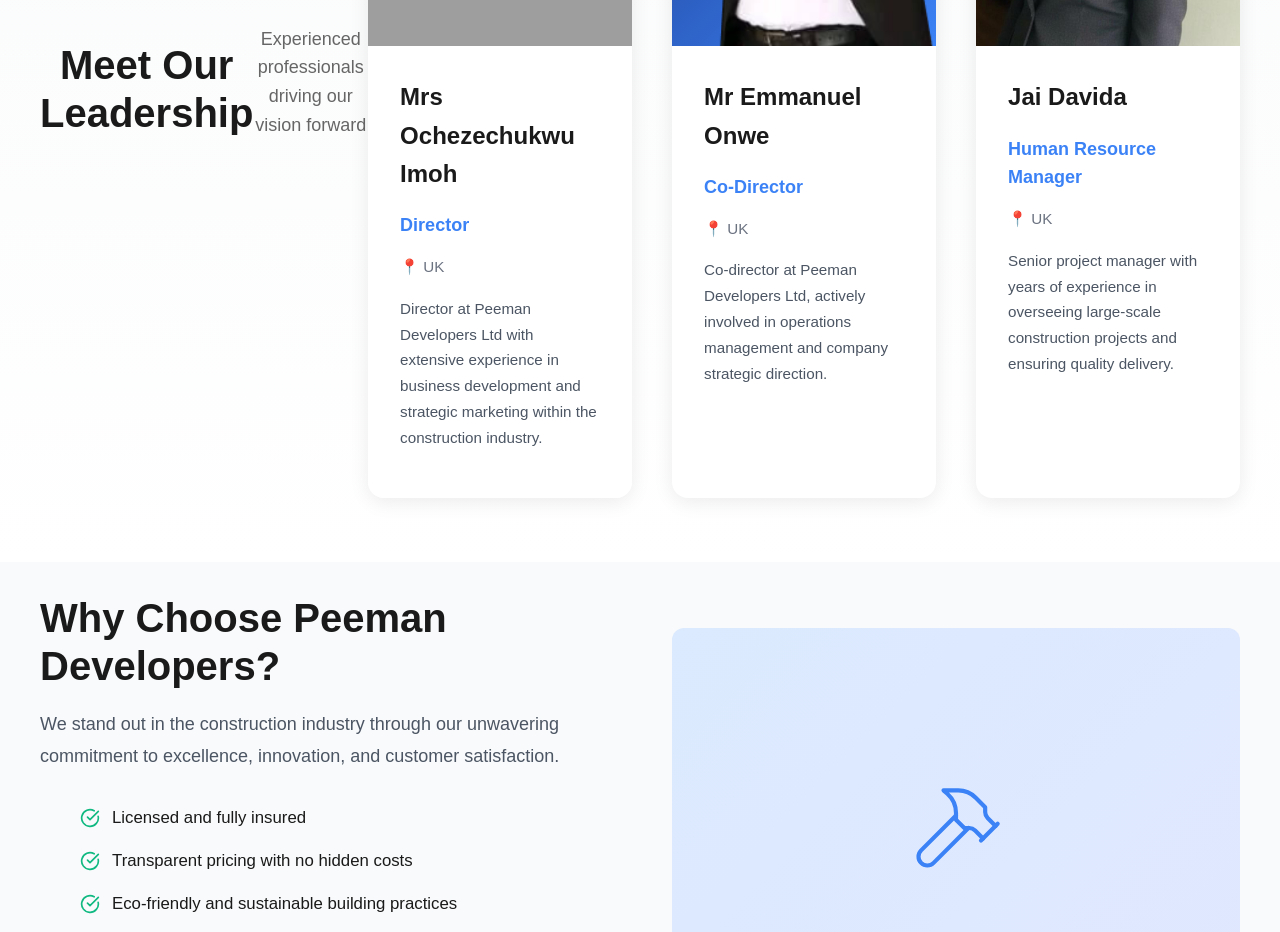
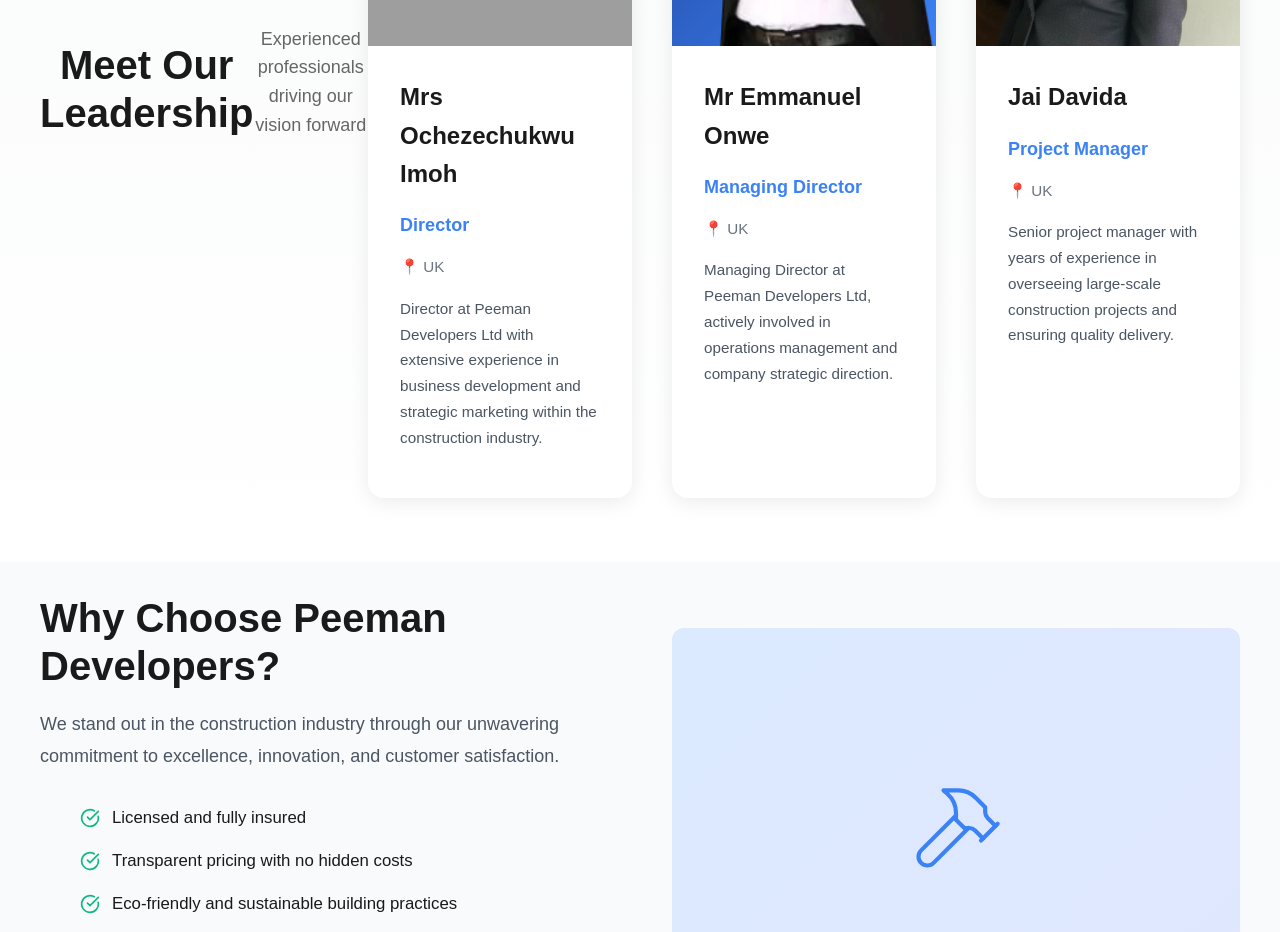
Before and after one commit to joe2sure/PEEMAN, a React (Create React App) app in the folder client/: page /about in a window 1280 px wide. Shown: the part 2400-3332 px from the top of the page. Built offline with nearby package versions, Linux system fonts and the light colour scheme; grey boxes are pictures that could not be loaded.

Commit message:
refix: about page

```diff
--- a/client/src/components/home/aboutPage/ExecutiveSection.js
+++ b/client/src/components/home/aboutPage/ExecutiveSection.js
@@ -15,15 +15,15 @@
       },
       {
         name: 'Mr Emmanuel Onwe',
-        title: 'Co-Director',
+        title: 'Managing Director',
         location: 'UK',
-        bio: 'Co-director at Peeman Developers Ltd, actively involved in operations management and company strategic direction.',
+        bio: 'Managing Director at Peeman Developers Ltd, actively involved in operations management and company strategic direction.',
         image: require('../../../assets/images/home/emmanuel.png'), // Replace with actual image path
         initials: 'EO'
       },
       {
         name: 'Jai Davida',
-        title: 'Human Resource Manager',
+        title: 'Project Manager',
         location: 'UK',
         bio: 'Senior project manager with years of experience in overseeing large-scale construction projects and ensuring quality delivery.',
         image: require('../../../assets/images/home/about/jai_davida.jpeg'), // Replace with actual image path
```
